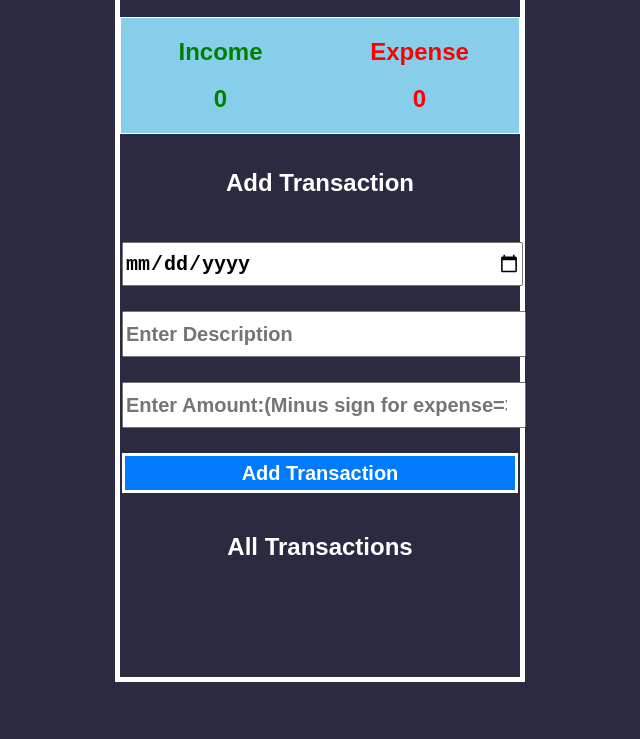
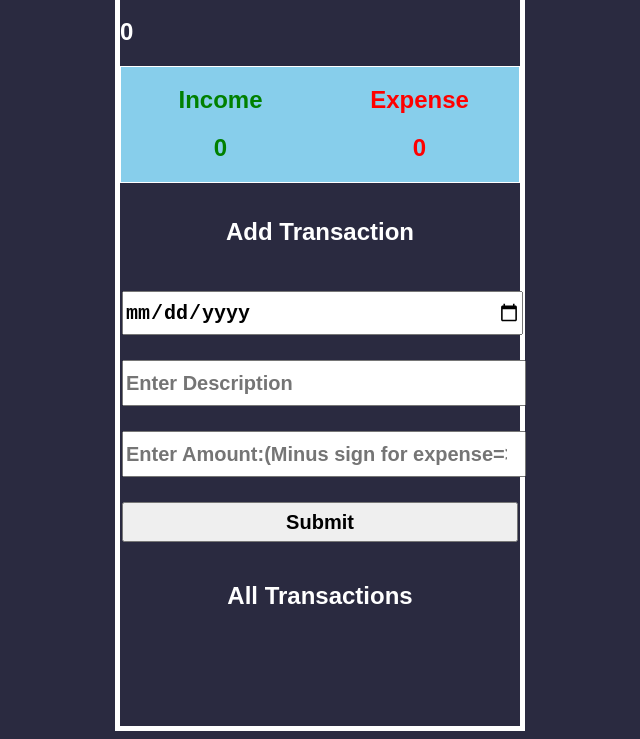
Before and after one commit to mayurlalwani/Expense-Manager-App, a plain HTML site: page index.html in a window 1280 px wide. Shown: the part 175-914 px from the top of the page, without its empty margins (320-960 px from the left). Before the commit the page ends 857 px from the top, so only its background shows below. Drawn offline with Linux system fonts and the light colour scheme.

Commit message:
Fixed form submit issue

```diff
--- a/index.html
+++ b/index.html
@@ -54,11 +54,12 @@
 
             <div class="form-btn">
 
-                <button type="button" id="btnAddExpense">Add Transaction</button>
+                <!-- <button type="button" id="btnAddExpense">Add Transaction</button> -->
+                <input type="submit" value="Submit" onclick="return addExpenseTotal()">
             </div>
 
         </div>
-    </form>
+        </form>
 
         <div class="transactions">
             <h2>All Transactions</h2>
@@ -73,7 +74,7 @@
         </div>
     </div>
     <script src="script.js"></script>
-    <!-- <script src="new_script.js"></script> -->
+
 
 </body>
 </html>
--- a/script.js
+++ b/script.js
@@ -61,12 +61,10 @@
     inputDescription.value="";
     inputDateControl.value="";
     allTransactions=[];
-
+    return false
 }
 
 
-const element = document.querySelector("#btnAddExpense");
+// const element = document.querySelector("#btnAddExpense");
 
-element.addEventListener("click", addExpenseTotal, false);
-
-// form.addEventListener('submit', addExpenseTotal);
+// element.addEventListener("click", addExpenseTotal, false);
--- a/style.css
+++ b/style.css
@@ -2,7 +2,7 @@
     display:flex;
     justify-content: center;
     align-items: center;
-    height: 100vh;
+    height: 100%;
     flex-direction: column;
     align-self: center;
     font-size: 1em;
```
